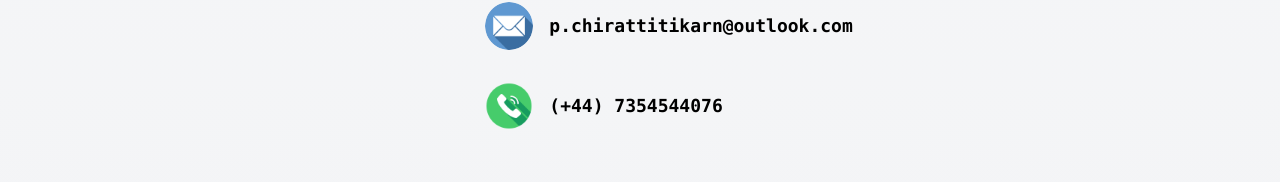
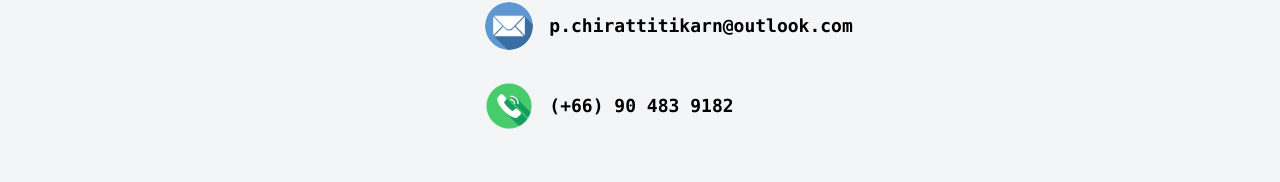
Before and after one commit to Pruetikorn1224/portfolio-website, a React (Vite) app: page / in a window 1280 px wide. Shown: the part 3067-3249 px from the top of the page. Built offline with nearby package versions, Linux system fonts and the light colour scheme.

Commit message:
Update contact

```diff
--- a/src/components/Contact.jsx
+++ b/src/components/Contact.jsx
@@ -27,7 +27,7 @@ const Contact = () => {
             </div>
             <div className='w-full h-fit flex items-center'>
               <img src={Phone} className='object-fit m-4 h-12 w-12 rounded-full select-none'/>
-              <span>(+44) 7354544076</span>
+              <span>(+66) 90 483 9182</span>
             </div>
           </div>
           <div className='flex items-center justify-center pb-4'>
```
Also changed, not shown: 1 other file (tests, documents, lock files or other folders).
